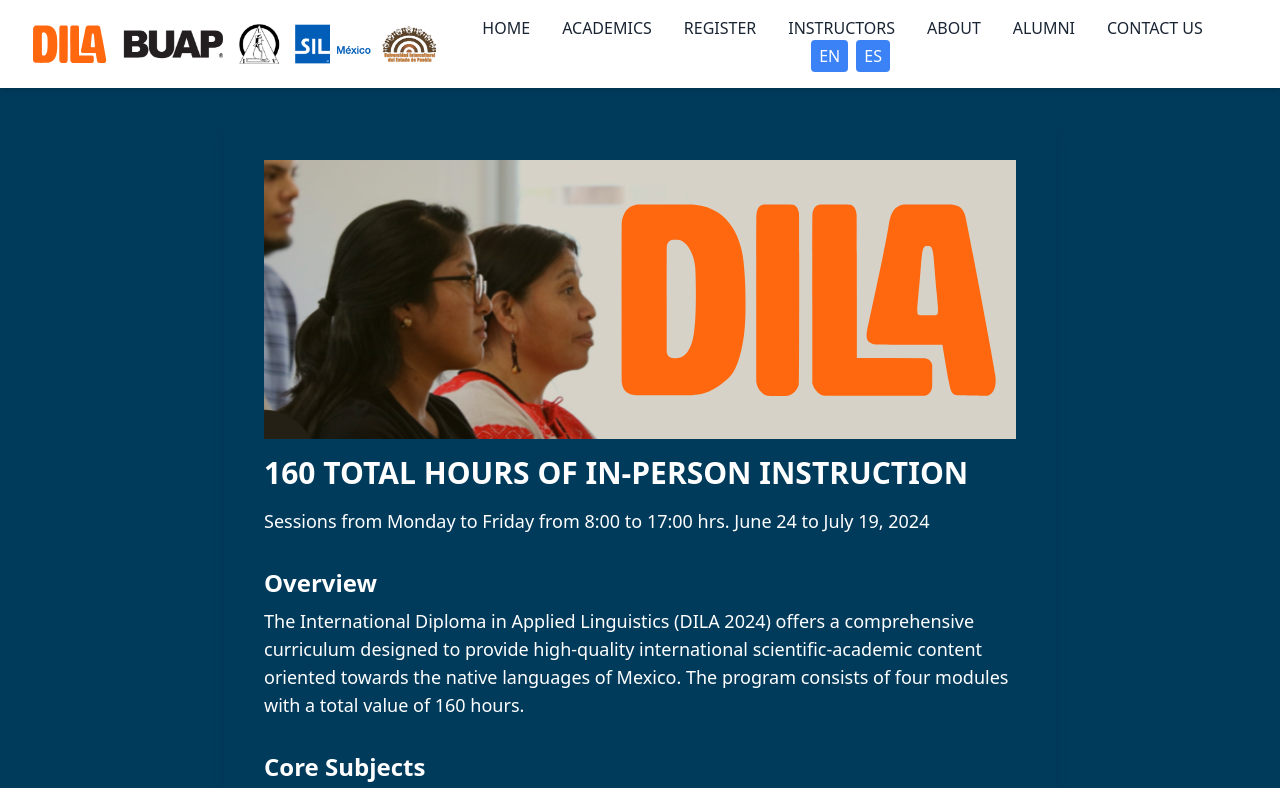
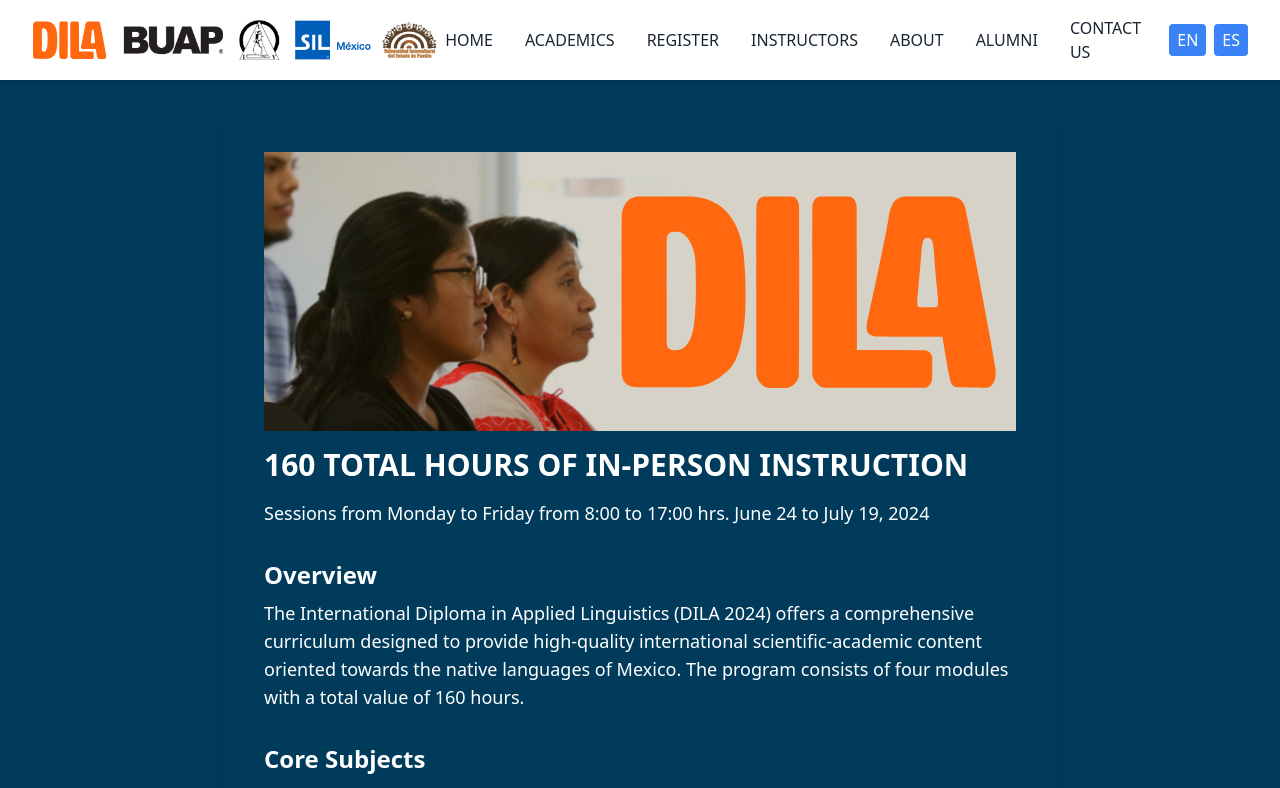
Before and after one commit to isabelklint/DILA, a React (Create React App) app: page / in a window 1280 px wide. Shown: the top 788 px of the page. Built offline with nearby package versions, Linux system fonts and the light colour scheme.

Commit message:
better buttons

```diff
--- a/src/components/Header.js
+++ b/src/components/Header.js
@@ -15,7 +15,7 @@
           <img src={dilaLogoTransparente} alt="Dila Logo" className="h-10 mb-4 md:mb-0" />
           <img src={affiliateLogos} alt="Affiliate Logos" className="h-10" />
         </div>
-        <div className="flex flex-row flex-wrap justify-center md:flex-row items-center md:space-x-4 text-uppercase">
+        <div className="flex flex-col md:flex-row items-center md:justify-end md:space-x-4 text-uppercase w-full md:w-auto">
           <Link to="/" className="text-[#1A2534] hover:text-blue-500 mb-2 md:mb-0 px-2">{t('home').toUpperCase()}</Link>
           <Link to="/academics" className="text-[#1A2534] hover:text-blue-500 mb-2 md:mb-0 px-2">{t('academics').toUpperCase()}</Link>
           <Link to="/registration" className="text-[#1A2534] hover:text-blue-500 mb-2 md:mb-0 px-2">{t('register').toUpperCase()}</Link>
```
